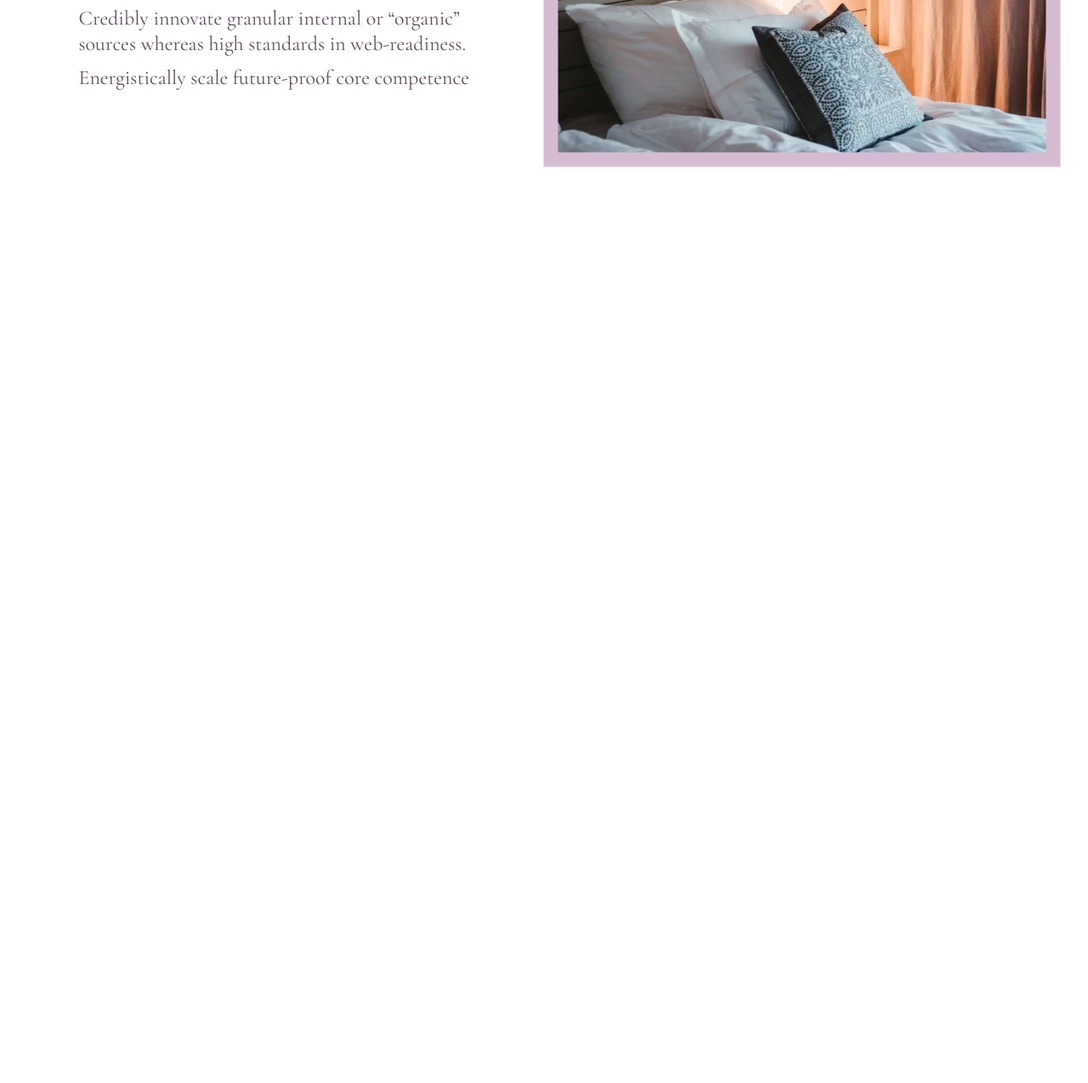
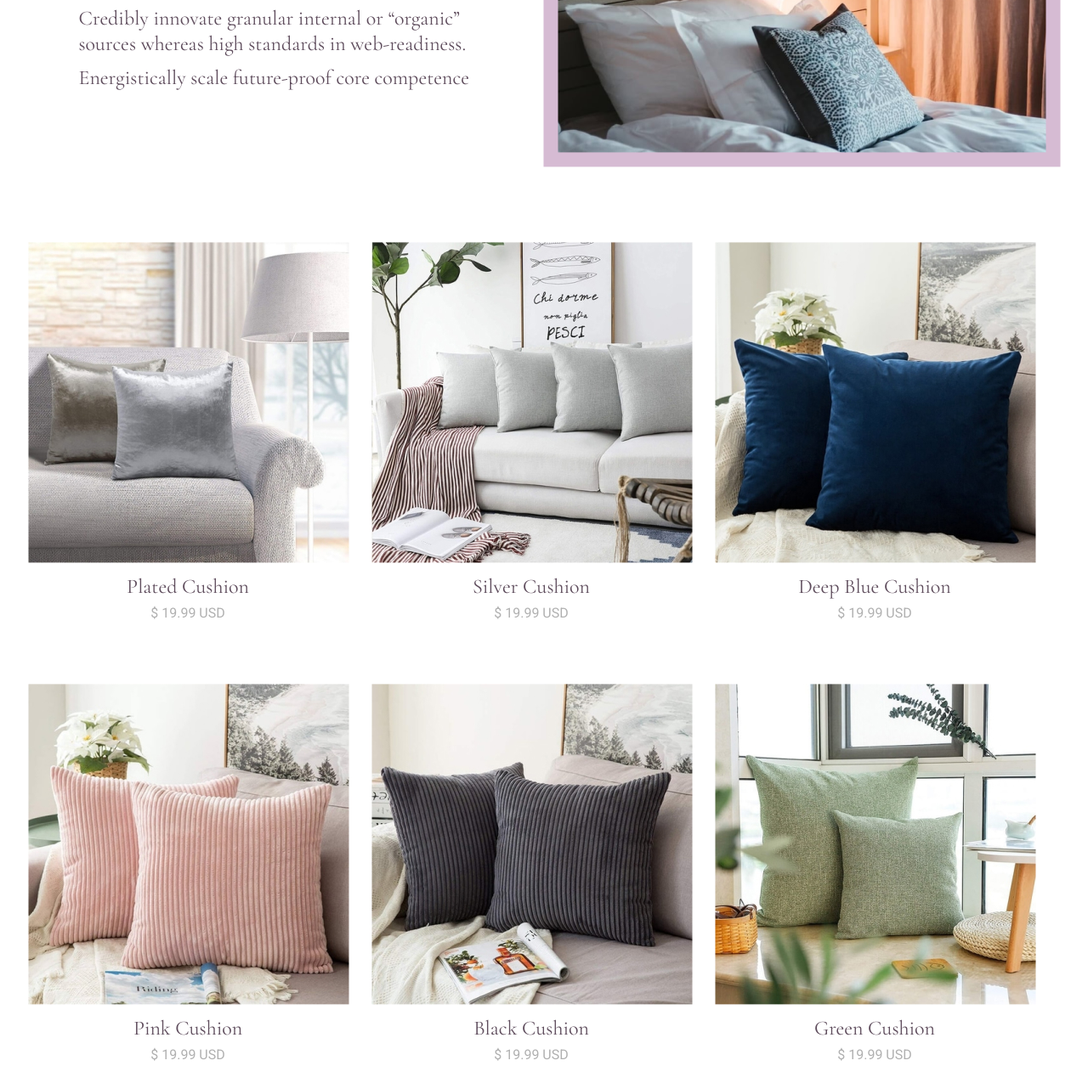
Before and after one commit to BayelIskender/marela, a plain HTML site: page index.html in a window 1280 px wide. Shown: the part 3015-4290 px from the top of the page at 85% size. Before the commit the page ends 3216 px from the top, so only its background shows below. Drawn offline with nearby package versions, Linux system fonts and the light colour scheme.

Commit message:
feat: catalog

```diff
--- a/index.html
+++ b/index.html
@@ -115,5 +115,43 @@
 			<img src="media/bed.png">
 		</div>
 	</section>
+
+	<section class="catalog">
+		<div class="catalog-block">
+			<img src="media/plated.jpg">
+			<p class="catalog-name">Plated Cushion</p>
+			<p class="price">$ 19.99 USD</p>
+		</div>
+
+		<div class="catalog-block">
+			<img src="media/silver.jpg">
+			<p class="catalog-name">Silver Cushion</p>
+			<p class="price">$ 19.99 USD</p>
+		</div>
+
+		<div class="catalog-block">
+			<img src="media/deep-blue.jpg">
+			<p class="catalog-name">Deep Blue Cushion</p>
+			<p class="price">$ 19.99 USD</p>
+		</div>
+
+		<div class="catalog-block">
+			<img src="media/pink.jpg">
+			<p class="catalog-name">Pink Cushion</p>
+			<p class="price">$ 19.99 USD</p>
+		</div>
+
+		<div class="catalog-block">
+			<img src="media/black.jpg">
+			<p class="catalog-name">Black Cushion</p>
+			<p class="price">$ 19.99 USD</p>
+		</div>
+
+		<div class="catalog-block">
+			<img src="media/green.jpg">
+			<p class="catalog-name">Green Cushion</p>
+			<p class="price">$ 19.99 USD</p>
+		</div>
+	</section>
 </body>
 </html>
--- a/style.css
+++ b/style.css
@@ -208,3 +208,35 @@
 	margin: auto;
 	margin-top: 40px;
 }
+
+.catalog {
+	width: 1215px;
+	height: 990px;
+	display: flex;
+	flex-wrap: wrap;
+	margin: auto;
+	margin-top: 90px;
+	gap: 49px 27px;
+}
+
+.catalog-block {
+	width: 377px;
+	height: 467px;
+}
+
+.catalog-name {
+	font-family: 'Cormorant Garamond', serif;
+	font-size: 24px;
+	line-height: 30px;
+	text-align: center;
+	color: #5F4D5D;
+	margin: 9px 0 7px 0;
+}
+
+.price {
+	font-family: 'Roboto';
+	font-size: 16px;
+	line-height: 18px;
+	text-align: center;
+	color: #B0B0B0;
+}
```
Also changed, not shown: media/black.jpg (added), media/deep-blue.jpg (added), media/green.jpg (added), media/pink.jpg (added), media/plated.jpg (added), media/silver.jpg (added).
